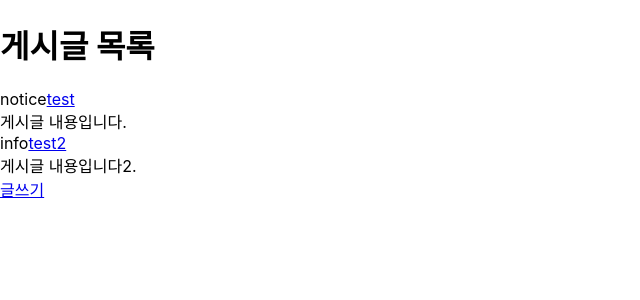
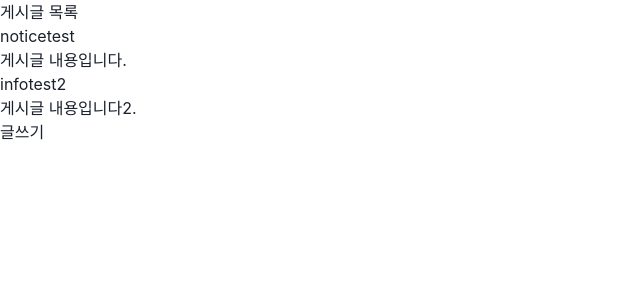
Before and after one commit to flzl2008/free-board, a React (Create React App) app: page / in a window 1280 px wide. Shown: the top 300 px of the page, without its empty margins (0-640 px from the left). Built offline with nearby package versions, Linux system fonts and the light colour scheme.

Commit message:
[#4] chakra ui 설치

```diff
--- a/package.json
+++ b/package.json
@@ -27,6 +27,10 @@
     ]
   },
   "dependencies": {
+    "@chakra-ui/icons": "^2.0.2",
+    "@chakra-ui/react": "^2.2.1",
+    "@emotion/react": "^11.9.3",
+    "@emotion/styled": "^11.9.3",
     "@testing-library/jest-dom": "^5.14.1",
     "@testing-library/react": "^13.0.0",
     "@testing-library/user-event": "^13.2.1",
@@ -34,6 +38,7 @@
     "@types/node": "^16.7.13",
     "@types/react": "^18.0.0",
     "@types/react-dom": "^18.0.0",
+    "framer-motion": "^6.3.16",
     "react": "^18.1.0",
     "react-dom": "^18.1.0",
     "react-router-dom": "^6.3.0",
--- a/src/index.tsx
+++ b/src/index.tsx
@@ -2,10 +2,15 @@ import React from 'react';
 import ReactDOM from 'react-dom/client';
 import './css/index.css';
 import App from './js/App';
+import { ChakraProvider } from '@chakra-ui/react';
 import reportWebVitals from './js/reportWebVitals';
 
 const root = ReactDOM.createRoot(document.getElementById('root') as HTMLElement);
-root.render(<App />);
+root.render(
+  <ChakraProvider>
+    <App />
+  </ChakraProvider>,
+);
 
 // If you want to start measuring performance in your app, pass a function
 // to log results (for example: reportWebVitals(console.log))
```
Also changed, not shown: 1 other file (tests, documents, lock files or other folders).
